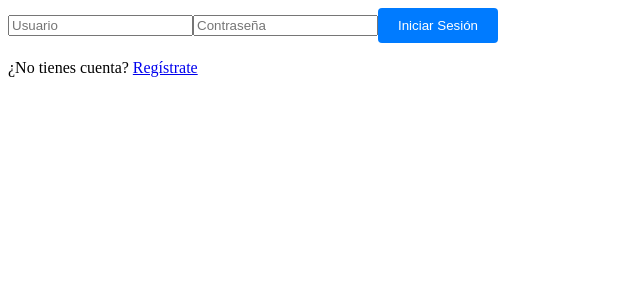
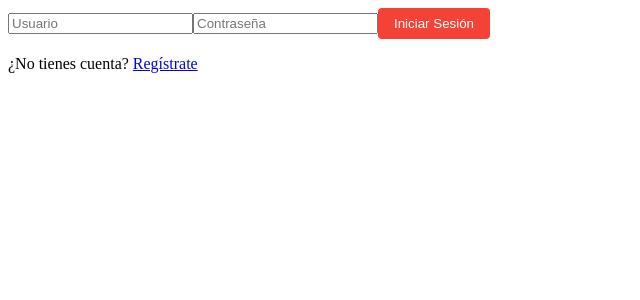
Before and after one commit to joaquinromantdf/TpFinalProgramacion, a React (Vite) app: page / in a window 1280 px wide. Shown: the top 300 px of the page, without its empty margins (0-640 px from the left). Built offline with nearby package versions, Linux system fonts and the light colour scheme.

Commit message:
hasta ahora anda todo bien, solo falta la parte de editar y eliminar personas

```diff
--- a/src/App.css
+++ b/src/App.css
@@ -43,7 +43,6 @@
     margin-bottom: 20px;
   }
 
-  /* styles.css */
   .tarjeta {
     border: 1px solid #ccc;
     border-radius: 8px;
@@ -56,3 +55,16 @@
     display: flex;
     flex-wrap: wrap;
   }
+
+  button {
+    background-color: #f44336;
+    color: white;
+    border: none;
+    border-radius: 4px;
+    padding: 8px 16px;
+    cursor: pointer;
+  }
+
+  button:hover {
+    background-color: #d32f2f;
+  }
```
Also changed, not shown: src/componentes/EditarPersonas.jsx (+11 -8 lines). Lines whose indentation alone changed are shown as unchanged.
